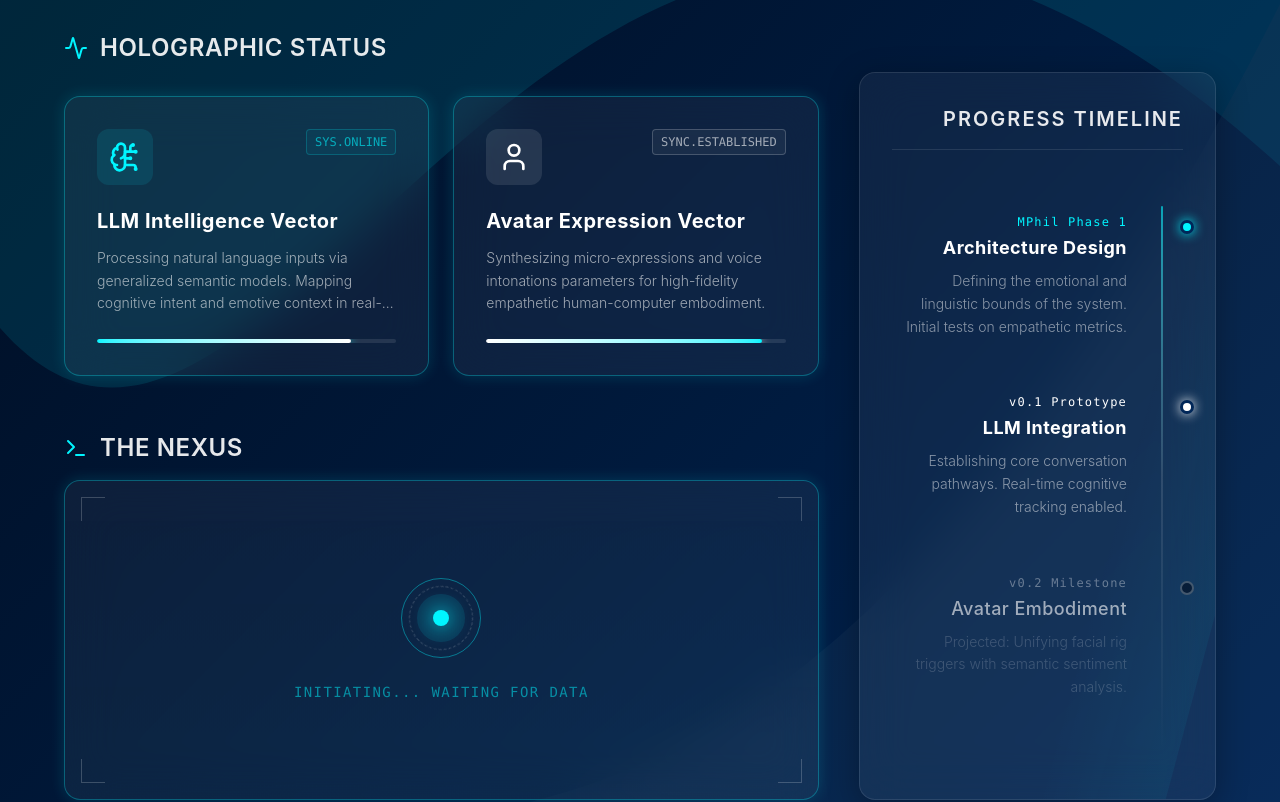
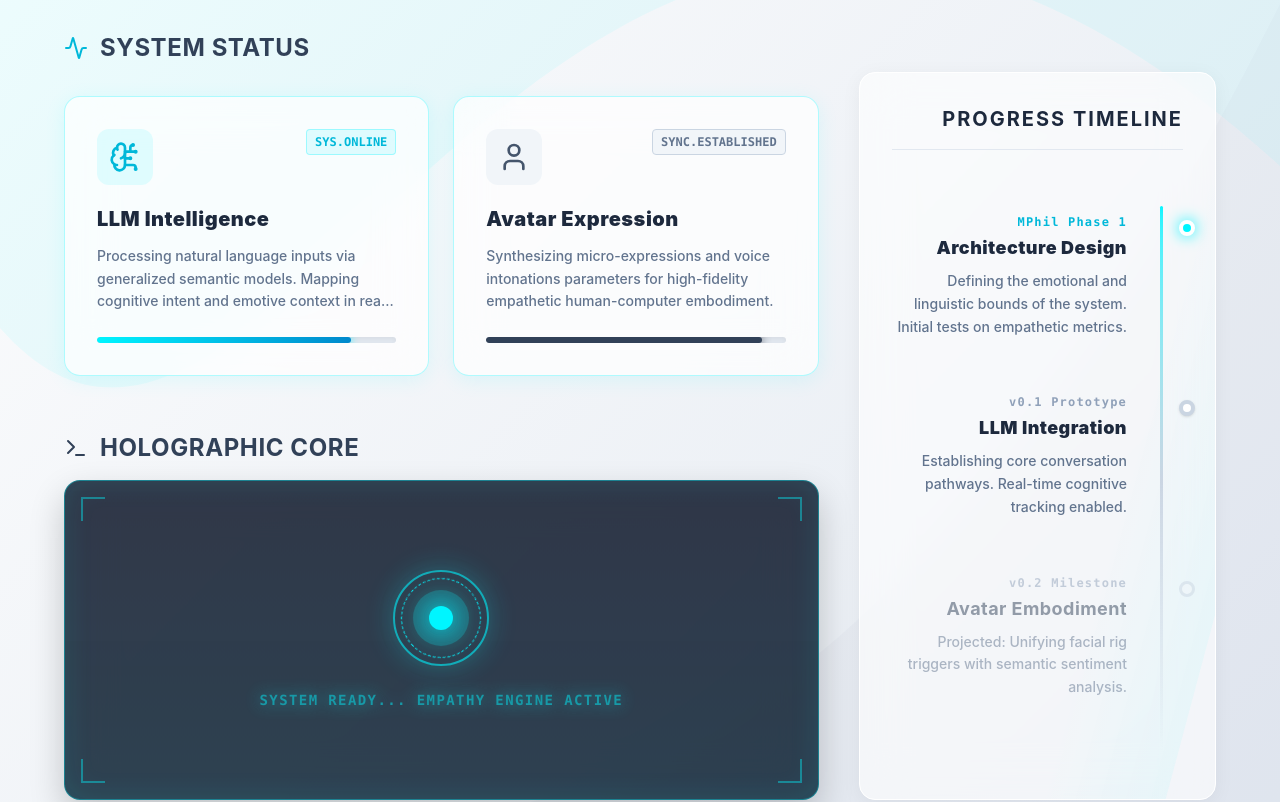
Before and after one commit to vvi717/ECHO, a Vue app: page / in a window 1280 px wide. Shown: the part 320-1122 px from the top of the page. Built offline with nearby package versions, Linux system fonts and the light colour scheme.

Commit message:
style: apply Overwatch Echo light theme matching character design

```diff
--- a/package.json
+++ b/package.json
@@ -20,6 +20,7 @@
     "autoprefixer": "^10.4.27",
     "postcss": "^8.5.8",
     "tailwindcss": "^4.2.1",
+    "vercel": "^50.32.3",
     "vite": "^7.3.1"
   }
 }
--- a/src/App.vue
+++ b/src/App.vue
@@ -1,17 +1,18 @@
 <template>
-  <div class="min-h-screen bg-gradient-to-br from-[#000B1D] to-[#002759] text-white relative overflow-hidden font-sans selection:bg-[#00F5FF]/30 pb-16">
-    <!-- SVG Fluid Background representing Echo's Wings -->
-    <svg class="absolute top-0 left-0 w-full h-full opacity-10 pointer-events-none" xmlns="http://www.w3.org/2000/svg" preserveAspectRatio="none" viewBox="0 0 1440 800">
-      <path fill="#00F5FF" d="M0,400 C320,600 640,-100 1440,300 L1440,0 L0,0 Z" />
-      <path fill="#FFFFFF" d="M0,800 C400,600 800,900 1440,200 L1440,800 L0,800 Z" opacity="0.3" />
+  <div class="min-h-screen bg-gradient-to-br from-[#FFFFFF] to-[#E2E8F0] text-slate-800 relative overflow-hidden font-sans selection:bg-[#00F5FF]/30 pb-16">
+    <!-- SVG Fluid Background representing Echo's sleek wings -->
+    <svg class="absolute top-0 left-0 w-full h-full opacity-40 pointer-events-none" xmlns="http://www.w3.org/2000/svg" preserveAspectRatio="none" viewBox="0 0 1440 800">
+      <path fill="#00F5FF" d="M0,400 C320,600 640,-100 1440,300 L1440,0 L0,0 Z" opacity="0.15" />
+      <path fill="#94A3B8" d="M0,800 C400,600 800,900 1440,200 L1440,800 L0,800 Z" opacity="0.15" />
     </svg>
 
     <!-- Header Section -->
     <header class="relative z-10 p-8 pt-16 md:px-16 md:pt-24 flex flex-col justify-start items-start" v-motion-fade-visible-once>
-      <h1 class="text-7xl md:text-9xl font-black tracking-tighter text-transparent bg-clip-text bg-gradient-to-r from-white to-[#E0E0E0] animate-pulse-glitch leading-none">
+      <h1 class="text-7xl md:text-9xl font-black tracking-tighter text-slate-800 leading-none relative group">
         ECHO
+        <span class="absolute top-0 left-0 w-full h-full text-transparent bg-clip-text bg-gradient-to-r from-[#00F5FF] to-[#0088CC] opacity-0 group-hover:opacity-100 animate-pulse-glitch transition-opacity duration-500 select-none pointer-events-none">ECHO</span>
       </h1>
-      <p class="mt-4 text-xl md:text-2xl font-light text-[#00F5FF]/80 tracking-widest uppercase relative after:content-[''] after:absolute after:bottom-[-8px] after:left-0 after:w-16 after:h-[2px] after:bg-[#00F5FF]">
+      <p class="mt-4 text-xl md:text-2xl font-medium text-slate-500 tracking-widest uppercase relative after:content-[''] after:absolute after:bottom-[-8px] after:left-0 after:w-16 after:h-[3px] after:bg-[#00F5FF]">
         Empathetic Conversational Human Operator
       </p>
     </header>
@@ -22,26 +23,26 @@
       <!-- Holographic Status Area (Left Col) -->
       <section class="lg:col-span-8 flex flex-col gap-6" v-motion-slide-visible-once-left>
         <div class="flex items-center gap-3 mb-2">
-          <Activity class="w-6 h-6 text-[#00F5FF]" />
-          <h2 class="text-2xl font-semibold tracking-wide text-white/90 uppercase">Holographic Status</h2>
+          <Activity class="w-6 h-6 text-[#00B8D9]" />
+          <h2 class="text-2xl font-bold tracking-wide text-slate-700 uppercase">System Status</h2>
         </div>
 
         <div class="grid grid-cols-1 md:grid-cols-2 gap-6">
           <!-- LLM Vector Card -->
           <div class="glass-panel-glow p-8 flex flex-col justify-between group h-[280px]">
             <div class="flex justify-between items-start mb-4">
-              <div class="p-3 bg-[#00F5FF]/10 rounded-xl group-hover:bg-[#00F5FF]/20 transition-colors">
-                <BrainCircuit class="w-8 h-8 text-[#00F5FF]" />
+              <div class="p-3 bg-[#00F5FF]/10 text-[#00B8D9] rounded-xl group-hover:bg-[#00F5FF]/20 group-hover:shadow-[0_0_15px_#00F5FF] transition-all duration-300">
+                <BrainCircuit class="w-8 h-8" />
               </div>
-              <span class="text-xs font-mono text-[#00F5FF]/60 bg-[#00F5FF]/5 px-2 py-1 rounded border border-[#00F5FF]/20">SYS.ONLINE</span>
+              <span class="text-xs font-mono font-bold text-[#00B8D9] bg-[#00F5FF]/10 px-2 py-1 rounded border border-[#00F5FF]/30">SYS.ONLINE</span>
             </div>
             <div>
-              <h3 class="text-xl font-bold mb-3 tracking-wide">LLM Intelligence Vector</h3>
-              <p class="text-sm text-white/60 leading-relaxed font-light line-clamp-3">
+              <h3 class="text-xl font-black text-slate-800 mb-3 tracking-wide">LLM Intelligence</h3>
+              <p class="text-sm text-slate-500 leading-relaxed font-medium line-clamp-3">
                 Processing natural language inputs via generalized semantic models. Mapping cognitive intent and emotive context in real-time.
               </p>
-              <div class="mt-6 w-full h-1 bg-white/10 rounded-full overflow-hidden">
-                <div class="h-full bg-gradient-to-r from-[#00F5FF] to-white w-[85%] rounded-full shadow-[0_0_10px_#00F5FF]"></div>
+              <div class="mt-6 w-full h-1.5 bg-slate-200 rounded-full overflow-hidden shadow-inner">
+                <div class="h-full bg-gradient-to-r from-[#00F5FF] to-[#0088CC] w-[85%] rounded-full shadow-[0_0_10px_#00F5FF]"></div>
               </div>
             </div>
           </div>
@@ -49,89 +50,89 @@
           <!-- Avatar Vector Card -->
           <div class="glass-panel-glow p-8 flex flex-col justify-between group h-[280px]">
             <div class="flex justify-between items-start mb-4">
-              <div class="p-3 bg-white/10 rounded-xl group-hover:bg-white/20 transition-colors">
-                <User class="w-8 h-8 text-white" />
+              <div class="p-3 bg-slate-100 text-slate-600 rounded-xl group-hover:bg-slate-200 group-hover:text-slate-800 transition-all duration-300">
+                <User class="w-8 h-8" />
               </div>
-              <span class="text-xs font-mono text-white/60 bg-white/5 px-2 py-1 rounded border border-white/20">SYNC.ESTABLISHED</span>
+              <span class="text-xs font-mono font-bold text-slate-500 bg-slate-100 px-2 py-1 rounded border border-slate-300">SYNC.ESTABLISHED</span>
             </div>
             <div>
-              <h3 class="text-xl font-bold mb-3 tracking-wide">Avatar Expression Vector</h3>
-              <p class="text-sm text-white/60 leading-relaxed font-light line-clamp-3">
+              <h3 class="text-xl font-black text-slate-800 mb-3 tracking-wide">Avatar Expression</h3>
+              <p class="text-sm text-slate-500 leading-relaxed font-medium line-clamp-3">
                 Synthesizing micro-expressions and voice intonations parameters for high-fidelity empathetic human-computer embodiment.
               </p>
-              <div class="mt-6 w-full h-1 bg-white/10 rounded-full overflow-hidden">
-                <div class="h-full bg-gradient-to-r from-white to-[#00F5FF] w-[92%] rounded-full shadow-[0_0_10px_#FFFFFF]"></div>
+              <div class="mt-6 w-full h-1.5 bg-slate-200 rounded-full overflow-hidden shadow-inner">
+                <div class="h-full bg-slate-700 w-[92%] rounded-full shadow-[0_0_10px_#1A202C]"></div>
               </div>
             </div>
           </div>
         </div>
 
-        <!-- The Nexus / Demo Pane -->
+        <!-- The Nexus / Demo Pane (Dark contrast area!) -->
         <div class="mt-8">
           <div class="flex items-center gap-3 mb-4">
-            <Terminal class="w-6 h-6 text-[#00F5FF]" />
-            <h2 class="text-2xl font-semibold tracking-wide text-white/90 uppercase">The Nexus</h2>
+            <Terminal class="w-6 h-6 text-slate-700" />
+            <h2 class="text-2xl font-bold tracking-wide text-slate-700 uppercase">Holographic Core</h2>
           </div>
-          <div class="glass-panel-glow relative overflow-hidden h-72 md:h-80 flex items-center justify-center border-l-[3px] border-[#00F5FF]">
+          <div class="glass-panel-dark relative overflow-hidden h-72 md:h-80 flex items-center justify-center border-l-4 border-[#00F5FF]">
             <!-- Holographic scanning line effect -->
-            <div class="absolute inset-0 bg-gradient-to-b from-transparent via-[#00F5FF]/5 to-transparent h-[200%] w-full animate-float opacity-30"></div>
+            <div class="absolute inset-0 bg-gradient-to-b from-transparent via-[#00F5FF]/10 to-transparent h-[200%] w-full animate-float opacity-50"></div>
 
             <div class="text-center z-10 flex flex-col items-center gap-6">
-              <div class="relative w-20 h-20 border border-[#00F5FF]/40 rounded-full flex items-center justify-center">
-                <div class="w-16 h-16 border border-dashed border-white/20 rounded-full animate-spin-slow absolute"></div>
-                <div class="w-12 h-12 bg-[#00F5FF]/10 rounded-full animate-ping absolute"></div>
-                <div class="w-4 h-4 bg-[#00F5FF] rounded-full absolute" style="box-shadow: 0 0 20px #00F5FF;"></div>
+              <div class="relative w-24 h-24 border-2 border-[#00F5FF]/60 rounded-full flex items-center justify-center shadow-[0_0_30px_rgba(0,245,255,0.2)]">
+                <div class="w-20 h-20 border border-dashed border-[#00F5FF] rounded-full animate-spin-slow absolute"></div>
+                <div class="w-14 h-14 bg-[#00F5FF]/20 rounded-full animate-ping absolute"></div>
+                <div class="w-6 h-6 bg-[#00F5FF] rounded-full absolute" style="box-shadow: 0 0 25px #00F5FF, 0 0 50px #00F5FF;"></div>
               </div>
-              <p class="font-mono text-sm tracking-widest text-[#00F5FF] uppercase animate-pulse">
-                Initiating... Waiting for Data
+              <p class="font-mono text-sm font-bold tracking-widest text-[#00F5FF] uppercase animate-pulse drop-shadow-[0_0_8px_#00F5FF]">
+                System Ready... Empathy Engine Active
               </p>
             </div>
 
             <!-- Tech decoration crosshairs -->
-            <div class="absolute top-4 left-4 w-6 h-6 border-t border-l border-white/20"></div>
-            <div class="absolute top-4 right-4 w-6 h-6 border-t border-r border-white/20"></div>
-            <div class="absolute bottom-4 left-4 w-6 h-6 border-b border-l border-white/20"></div>
-            <div class="absolute bottom-4 right-4 w-6 h-6 border-b border-r border-white/20"></div>
+            <div class="absolute top-4 left-4 w-6 h-6 border-t-2 border-l-2 border-[#00F5FF]/40"></div>
+            <div class="absolute top-4 right-4 w-6 h-6 border-t-2 border-r-2 border-[#00F5FF]/40"></div>
+            <div class="absolute bottom-4 left-4 w-6 h-6 border-b-2 border-l-2 border-[#00F5FF]/40"></div>
+            <div class="absolute bottom-4 right-4 w-6 h-6 border-b-2 border-r-2 border-[#00F5FF]/40"></div>
           </div>
         </div>
       </section>
 
       <!-- ECHO Timeline (Right Col) -->
       <aside class="lg:col-span-4 lg:mt-10" v-motion-slide-visible-once-right>
-        <div class="glass-panel h-full p-8 pb-12 relative overflow-hidden flex flex-col rounded-2xl border-t-[#00F5FF]/30">
+        <div class="glass-panel h-full p-8 pb-12 relative overflow-hidden flex flex-col rounded-2xl border-t-4 border-t-[#00F5FF]">
           <!-- Fluid overlay inside timeline -->
           <div class="absolute top-0 right-0 w-32 h-full bg-gradient-to-l from-[#00F5FF]/5 to-transparent pointer-events-none skew-x-[-15deg] translate-x-12"></div>
 
-          <h2 class="text-xl font-semibold tracking-widest text-white/90 uppercase mb-10 pb-4 border-b border-white/10 text-right">Progress Timeline</h2>
+          <h2 class="text-xl font-bold tracking-widest text-slate-800 uppercase mb-10 pb-4 border-b border-slate-200 text-right">Progress Timeline</h2>
 
           <div class="relative flex-1 mt-4">
             <!-- Vertical Line -->
-            <div class="absolute right-5 top-0 bottom-0 w-[2px] bg-gradient-to-b from-[#00F5FF] via-white/20 to-transparent rounded-full opacity-60"></div>
+            <div class="absolute right-5 top-0 bottom-0 w-[3px] bg-gradient-to-b from-[#00F5FF] via-slate-300 to-transparent rounded-full"></div>
 
             <!-- Nodes -->
             <ul class="relative z-10 flex flex-col gap-14 text-right pr-14 pt-2">
               <!-- Node 1 -->
               <li class="relative group">
-                <div class="absolute -right-[4.2rem] top-1.5 w-[14px] h-[14px] bg-[#00F5FF] rounded-full border-[3px] border-[#002759] shadow-[0_0_12px_#00F5FF] transition-transform duration-300 group-hover:scale-125 group-hover:bg-white group-hover:shadow-[#FFFFFF]"></div>
-                <div class="text-xs font-mono text-[#00F5FF] mb-1 tracking-widest">MPhil Phase 1</div>
-                <h4 class="text-lg font-bold text-white tracking-wide">Architecture Design</h4>
-                <p class="text-sm text-white/50 mt-2 font-light leading-relaxed">Defining the emotional and linguistic bounds of the system. Initial tests on empathetic metrics.</p>
+                <div class="absolute -right-[4.25rem] top-1.5 w-[16px] h-[16px] bg-[#00F5FF] rounded-full border-[4px] border-white shadow-[0_0_15px_#00F5FF] transition-transform duration-300 group-hover:scale-125 group-hover:bg-white group-hover:border-[#00F5FF]"></div>
+                <div class="text-xs font-mono font-bold text-[#00B8D9] mb-1 tracking-widest">MPhil Phase 1</div>
+                <h4 class="text-lg font-black text-slate-800 tracking-wide">Architecture Design</h4>
+                <p class="text-sm text-slate-500 mt-2 font-medium leading-relaxed">Defining the emotional and linguistic bounds of the system. Initial tests on empathetic metrics.</p>
               </li>
 
               <!-- Node 2 -->
               <li class="relative group">
-                <div class="absolute -right-[4.2rem] top-1.5 w-[14px] h-[14px] bg-white rounded-full border-[3px] border-[#002759] shadow-[0_0_12px_#FFFFFF] transition-transform duration-300 group-hover:scale-125 group-hover:bg-[#00F5FF] group-hover:shadow-[#00F5FF]"></div>
-                <div class="text-xs font-mono text-white mb-1 tracking-widest">v0.1 Prototype</div>
-                <h4 class="text-lg font-bold text-white tracking-wide">LLM Integration</h4>
-                <p class="text-sm text-white/50 mt-2 font-light leading-relaxed">Establishing core conversation pathways. Real-time cognitive tracking enabled.</p>
+                <div class="absolute -right-[4.25rem] top-1.5 w-[16px] h-[16px] bg-white rounded-full border-[4px] border-slate-300 shadow-sm transition-transform duration-300 group-hover:scale-125 group-hover:border-[#00F5FF] group-hover:shadow-[0_0_15px_#00F5FF]"></div>
+                <div class="text-xs font-mono font-bold text-slate-400 mb-1 tracking-widest">v0.1 Prototype</div>
+                <h4 class="text-lg font-black text-slate-800 tracking-wide">LLM Integration</h4>
+                <p class="text-sm text-slate-500 mt-2 font-medium leading-relaxed">Establishing core conversation pathways. Real-time cognitive tracking enabled.</p>
               </li>
 
               <!-- Node 3 -->
-              <li class="relative opacity-60">
-                <div class="absolute -right-[4.2rem] top-1.5 w-[14px] h-[14px] border-[2px] border-white/40 bg-[#000B1D] rounded-full transition-transform duration-300 hover:scale-110 hover:border-white/80"></div>
-                <div class="text-xs font-mono text-white/60 mb-1 tracking-widest">v0.2 Milestone</div>
-                <h4 class="text-lg text-white font-medium tracking-wide">Avatar Embodiment</h4>
-                <p class="text-sm text-white/30 mt-2 font-light leading-relaxed">Projected: Unifying facial rig triggers with semantic sentiment analysis.</p>
+              <li class="relative opacity-50">
+                <div class="absolute -right-[4.25rem] top-1.5 w-[16px] h-[16px] border-[3px] border-slate-300 bg-slate-100 rounded-full transition-transform duration-300 hover:scale-110"></div>
+                <div class="text-xs font-mono font-bold text-slate-400 mb-1 tracking-widest">v0.2 Milestone</div>
+                <h4 class="text-lg text-slate-700 font-bold tracking-wide">Avatar Embodiment</h4>
+                <p class="text-sm text-slate-500 mt-2 font-medium leading-relaxed">Projected: Unifying facial rig triggers with semantic sentiment analysis.</p>
               </li>
             </ul>
           </div>
@@ -140,7 +141,7 @@
     </main>
 
     <!-- Footer -->
-    <footer class="mt-20 text-center relative z-10 text-xs font-mono text-[#4a5568] tracking-widest uppercase">
+    <footer class="mt-20 text-center relative z-10 text-xs font-mono font-bold text-slate-400 tracking-widest uppercase">
       <p>The ECHO AI Research Labs &bullet; Iteration 0.1</p>
     </footer>
   </div>
--- a/src/style.css
+++ b/src/style.css
@@ -1,11 +1,11 @@
 @import "tailwindcss";
 
 @theme {
-  --color-echo-dark: #000B1D;
-  --color-echo-blue: #002759;
+  --color-echo-dark: #1A202C;
+  --color-echo-blue: #0088CC;
   --color-echo-light: #00F5FF;
   --color-echo-white: #FFFFFF;
-  --color-echo-gray: #E0E0E0;
+  --color-echo-silver: #E2E8F0;
 
   --animate-pulse-glitch: pulse-glitch 4s infinite ease-in-out;
   --animate-float: float 6s infinite ease-in-out;
@@ -14,18 +14,18 @@
 
     0%,
     100% {
-      opacity: 1;
-      text-shadow: 0 0 10px rgba(0, 245, 255, 0.7), 0 0 20px rgba(0, 245, 255, 0.5);
+      opacity: 0.1;
+      text-shadow: 0 0 10px rgba(0, 245, 255, 0.5), 0 0 20px rgba(0, 245, 255, 0.3);
     }
 
     50% {
-      opacity: 0.8;
-      text-shadow: 0 0 20px rgba(0, 245, 255, 0.9), 0 0 30px rgba(0, 245, 255, 0.7), 2px 2px 5px rgba(255, 255, 255, 0.5);
+      opacity: 0.5;
+      text-shadow: 0 0 20px rgba(0, 245, 255, 0.8), 0 0 30px rgba(0, 245, 255, 0.6), 2px 2px 5px rgba(255, 255, 255, 0.8);
     }
 
     80% {
-      opacity: 0.9;
-      text-shadow: 0 0 5px rgba(255, 255, 255, 0.8), -2px -2px 5px rgba(0, 245, 255, 0.8);
+      opacity: 0.3;
+      text-shadow: 0 0 5px rgba(255, 255, 255, 0.8), -2px -2px 5px rgba(0, 245, 255, 0.5);
     }
   }
 
@@ -45,32 +45,41 @@
 body {
   margin: 0;
   font-family: 'Inter', system-ui, -apple-system, sans-serif;
-  background-color: var(--color-echo-dark);
+  background-color: var(--color-echo-silver);
 }
 
 /* Glassmorphism utility classes */
 .glass-panel {
-  background-color: rgba(255, 255, 255, 0.05);
+  background-color: rgba(255, 255, 255, 0.6);
   backdrop-filter: blur(24px);
   -webkit-backdrop-filter: blur(24px);
-  border: 1px solid rgba(255, 255, 255, 0.1);
+  border: 1px solid rgba(255, 255, 255, 1);
   border-radius: 1rem;
-  box-shadow: 0 8px 32px rgba(0, 0, 0, 0.3);
+  box-shadow: 0 4px 20px rgba(0, 0, 0, 0.05);
 }
 
 .glass-panel-glow {
-  background-color: rgba(255, 255, 255, 0.05);
+  background-color: rgba(255, 255, 255, 0.7);
   backdrop-filter: blur(24px);
   -webkit-backdrop-filter: blur(24px);
   border: 1px solid rgba(0, 245, 255, 0.3);
   border-radius: 1rem;
-  box-shadow: 0 0 15px rgba(0, 245, 255, 0.15);
+  box-shadow: 0 4px 20px rgba(0, 245, 255, 0.1);
   transition: all 0.5s ease-out;
 }
 
 .glass-panel-glow:hover {
-  box-shadow: 0 0 25px rgba(0, 245, 255, 0.3);
-  border-color: rgba(0, 245, 255, 0.5);
+  box-shadow: 0 10px 30px rgba(0, 245, 255, 0.25);
+  border-color: rgba(0, 245, 255, 0.6);
+}
+
+.glass-panel-dark {
+  background-color: rgba(15, 23, 42, 0.85);
+  backdrop-filter: blur(24px);
+  -webkit-backdrop-filter: blur(24px);
+  border: 1px solid rgba(0, 245, 255, 0.4);
+  border-radius: 1rem;
+  box-shadow: inset 0 0 30px rgba(0, 245, 255, 0.1), 0 15px 35px rgba(0, 0, 0, 0.2);
 }
 
 /* Scrollbar customization */
@@ -79,14 +88,14 @@ body {
 }
 
 ::-webkit-scrollbar-track {
-  background: rgba(0, 11, 29, 0.5);
+  background: rgba(226, 232, 240, 0.5);
 }
 
 ::-webkit-scrollbar-thumb {
-  background: rgba(0, 245, 255, 0.3);
+  background: rgba(0, 245, 255, 0.5);
   border-radius: 4px;
 }
 
 ::-webkit-scrollbar-thumb:hover {
-  background: rgba(0, 245, 255, 0.6);
+  background: rgba(0, 136, 204, 0.8);
 }
```
Also changed, not shown: 1 other file (tests, documents, lock files or other folders).
